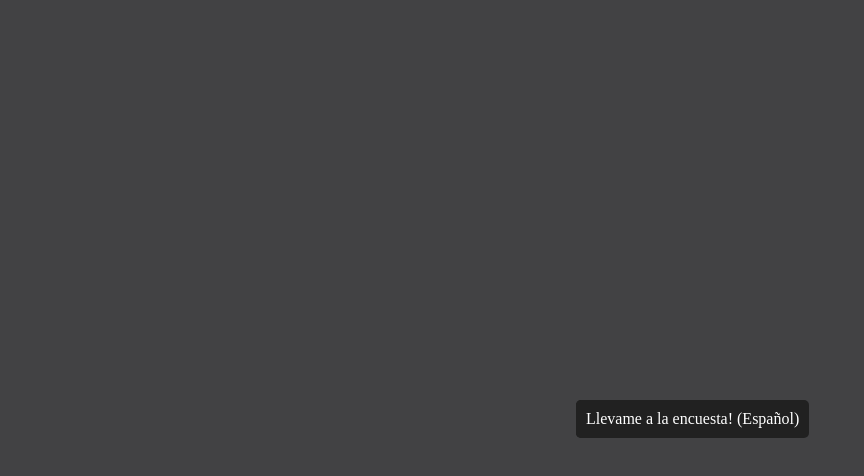
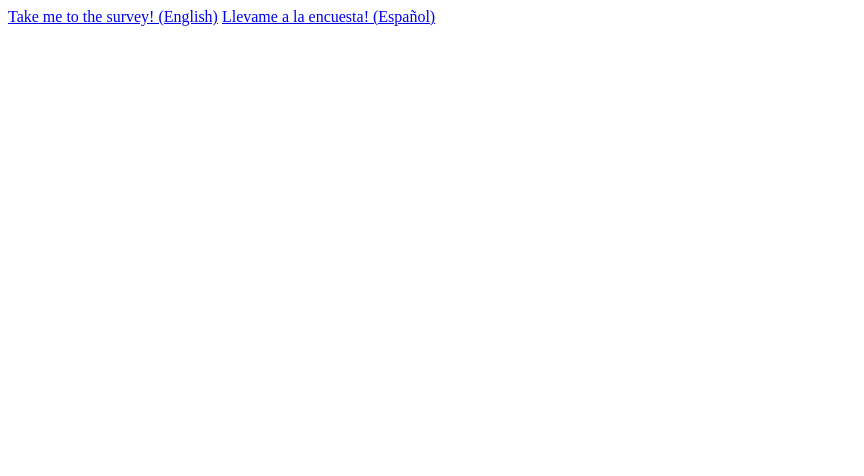
Before and after one commit to cmsurvey/cmsurvey.github.io, a plain HTML site: page index.html in a window 1280 px wide. Shown: the whole page, without its empty margins (0-864 px from the left). Drawn offline with Linux system fonts and the light colour scheme.

Commit message:
Update index.html

```diff
--- a/index.html
+++ b/index.html
@@ -6,29 +6,7 @@
   <title>JS Bin</title>
 </head>
 <body>
-<style>
-  element.style {
-}
-body {
-    background: #424244;
-}
-a {
-    left: 45%;
-    position: absolute;
-    top: 50%;
-    text-decoration: none;
-    color: white;
-    background: #212121;
-    padding: 10px;
-    border-radius: 5px;
-}
-user agent stylesheet
-a:-webkit-any-link {
-    color: -webkit-link;
-    cursor: pointer;
-    text-decoration: underline;
-}
-</style>
+
 <script>
   urlsSp = ['https://www.surveymonkey.com/r/7J222YT','https://www.surveymonkey.com/r/7J2XD3C', 'https://www.surveymonkey.com/r/7J2Z99V', 'https://www.surveymonkey.com/r/7JCYVX6'];
   urlsEn = ['https://www.google.com', 'https://mail.google.com/mail/u/0/', 'https://www.google.com/imghp?hl=en', 'https://www.google.com/maps'];
```
